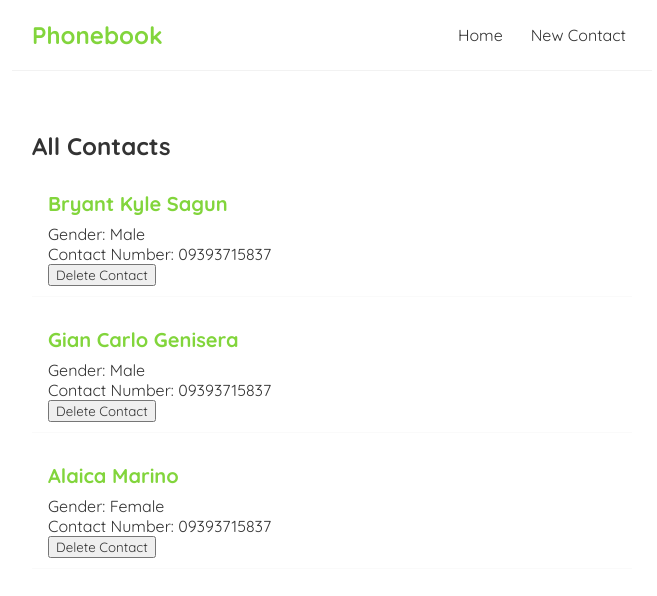
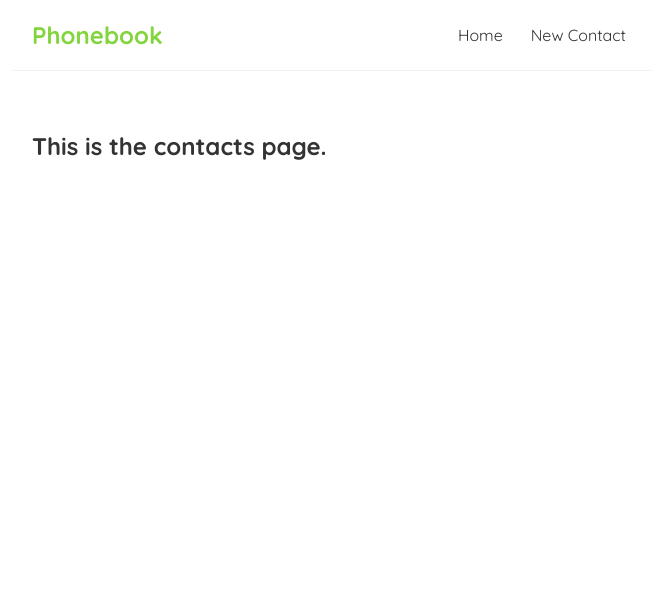
Before and after one commit to BryantSagun/phonebook, a React (Create React App) app: page /create in a window 1280 px wide. Shown: the top 596 px of the page, without its empty margins (308-965 px from the left). Built offline with nearby package versions, Linux system fonts and the light colour scheme.

Commit message:
setup routes

```diff
--- a/data/db.json
+++ b/data/db.json
@@ -10,6 +10,12 @@
                "name": "Gian Carlo Genisera",
                "gender": "Male",
                "phoneNumber": "09393715837"
+          },
+          {
+               "id": 3,
+               "name": "Alaica Marino",
+               "gender": "Female",
+               "phoneNumber": "09393715837"
           }
      ]
 }
--- a/package.json
+++ b/package.json
@@ -8,6 +8,7 @@
     "@testing-library/user-event": "^13.5.0",
     "react": "^17.0.2",
     "react-dom": "^17.0.2",
+    "react-router-dom": "^5.3.0",
     "react-scripts": "5.0.0",
     "web-vitals": "^2.1.4"
   },
--- a/public/index.html
+++ b/public/index.html
@@ -24,7 +24,7 @@
       work correctly both with client-side routing and a non-root public URL.
       Learn how to configure a non-root public URL by running `npm run build`.
     -->
-    <title>React App</title>
+    <title>Phonebook</title>
   </head>
   <body>
     <noscript>You need to enable JavaScript to run this app.</noscript>
--- a/src/App.js
+++ b/src/App.js
@@ -1,14 +1,25 @@
 import Navbar from './Navbar';
 import Home from './Home';
+import Create from './Create';
+import { BrowserRouter as Router, Route, Switch} from 'react-router-dom';
 
 function App() {
   return (
+    <Router>
         <div className="App">
           <Navbar />
           <div className="content">
+            <Switch>
+              <Route exact path="/">
                 <Home />
+              </Route>
+              <Route path="/create">
+                <Create />
+              </Route>
+            </Switch>
           </div>
         </div>
+    </Router>
   );
 }
 
--- a/src/ContactList.js
+++ b/src/ContactList.js
@@ -1,4 +1,4 @@
-const ContactList = ({ contacts, title, handleDelete}) => {
+const ContactList = ({ contacts, title}) => {
 
      return (
        <div className="blog-list">
@@ -8,7 +8,6 @@ const ContactList = ({ contacts, title, handleDelete}) => {
              <h2>{ contact.name }</h2>
              <p>Gender: { contact.gender }</p>
              <p>Contact Number: { contact.phoneNumber }</p>
-             <button onClick={() => handleDelete(contact.id)}>Delete Contact</button>
            </div>
          ))}
        </div>
--- /dev/null
+++ b/src/Create.js
@@ -0,0 +1,7 @@
+const Create = () => {
+     return(
+          <div><h2>This is the contacts page.</h2></div>
+     )
+}
+
+export default Create;
--- a/src/Home.js
+++ b/src/Home.js
@@ -1,22 +1,14 @@
 import { useState, useEffect } from "react";
 import ContactList from "./ContactList";
+import useFetch from "./useFetch";
 
 const Home = () => {
-     const [contacts, setContacts] = useState([
-          { name: 'Bryant Kyle Sagun', gender: 'Male', phoneNumber: '09393715837', id: 1 },
-          { name: 'Gian Carlo Genisera', gender: 'Male', phoneNumber: '09393715837', id: 2 },
-          { name: 'Alaica Marino', gender: 'Female', phoneNumber: '09393715837', id: 3 }
-     ])
-     const handleDelete = (id) => {
-          const newContacts = contacts.filter((contact) => contact.id !== id);
-          setContacts(newContacts)
-     }
-     useEffect(() => {
-
-     }, [])
+     const {data: contacts, isPending, error} = useFetch('http://localhost:8000/Contact')
      return (
           <div className="home">
-               <ContactList contacts={contacts} title="All Contacts" handleDelete={handleDelete} />
+               {error && <div>{error}</div>}
+               {isPending && <div>Loading</div>}
+               {contacts && <ContactList contacts={contacts} title="All Contacts"/>}
           </div>
       );
 }
--- /dev/null
+++ b/src/useFetch.js
@@ -0,0 +1,31 @@
+import { useState, useEffect } from "react";
+
+const useFetch = (url) => {
+     const [data, setData] = useState(null)
+     const [isPending, setIsPending] = useState(true)
+     const [error, setError] = useState(null)
+     useEffect(() => {
+          setTimeout(() => {
+               fetch(url)
+               .then(res => {
+                    if(!res.ok){
+                         throw Error('error')
+                    }
+                    return res.json()
+               })
+               .then(data => {
+                    setData(data)
+                    setIsPending(false)
+                    setError(null)
+               })
+               .catch(err => {
+                    setIsPending(false);
+                    setError(err.message);
+               })
+          }, 3000)
+     }, [url])
+
+     return {data, isPending, error}
+}
+
+export default useFetch;
```
Also changed, not shown: 1 other file (tests, documents, lock files or other folders). Lines whose indentation alone changed are shown as unchanged.
